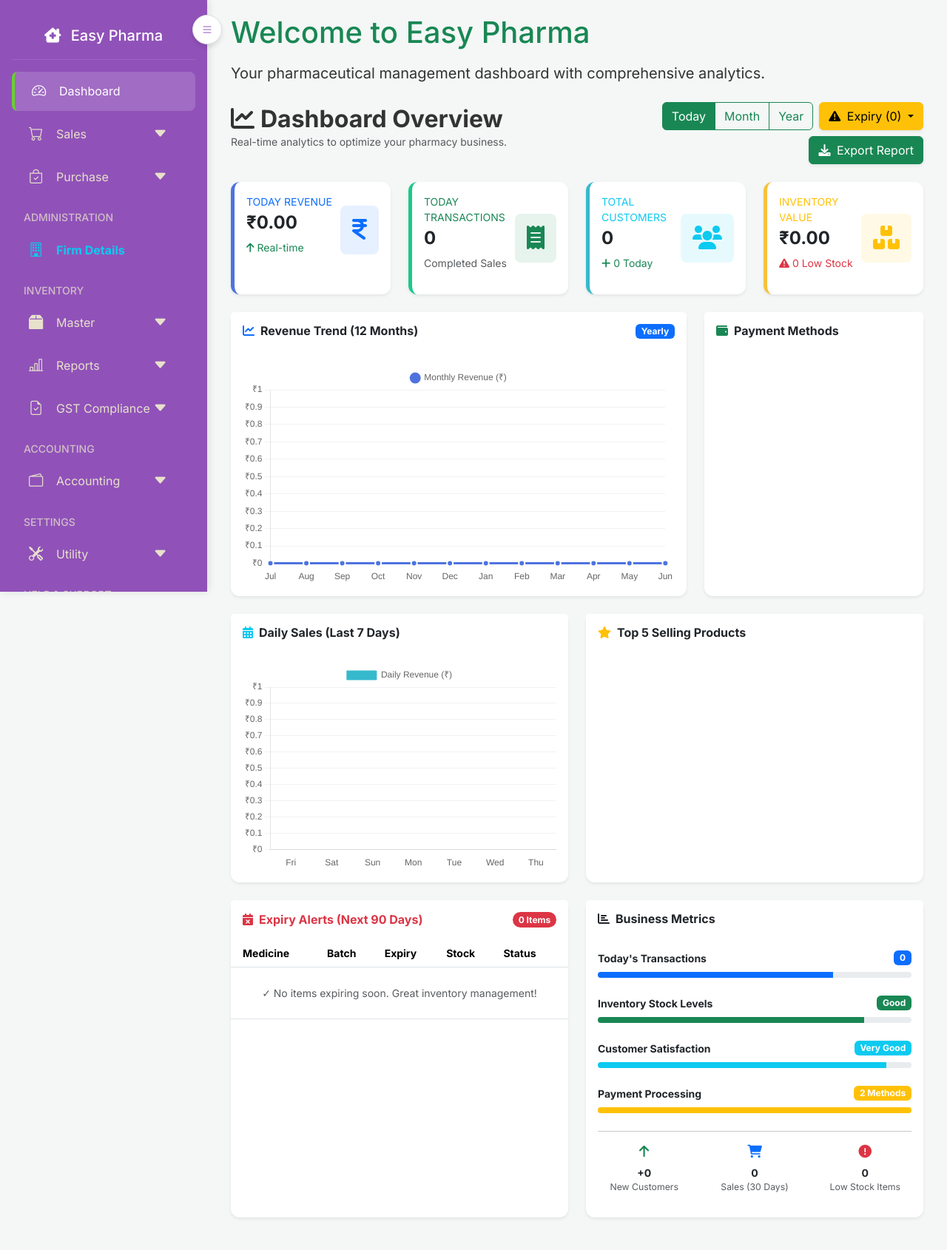
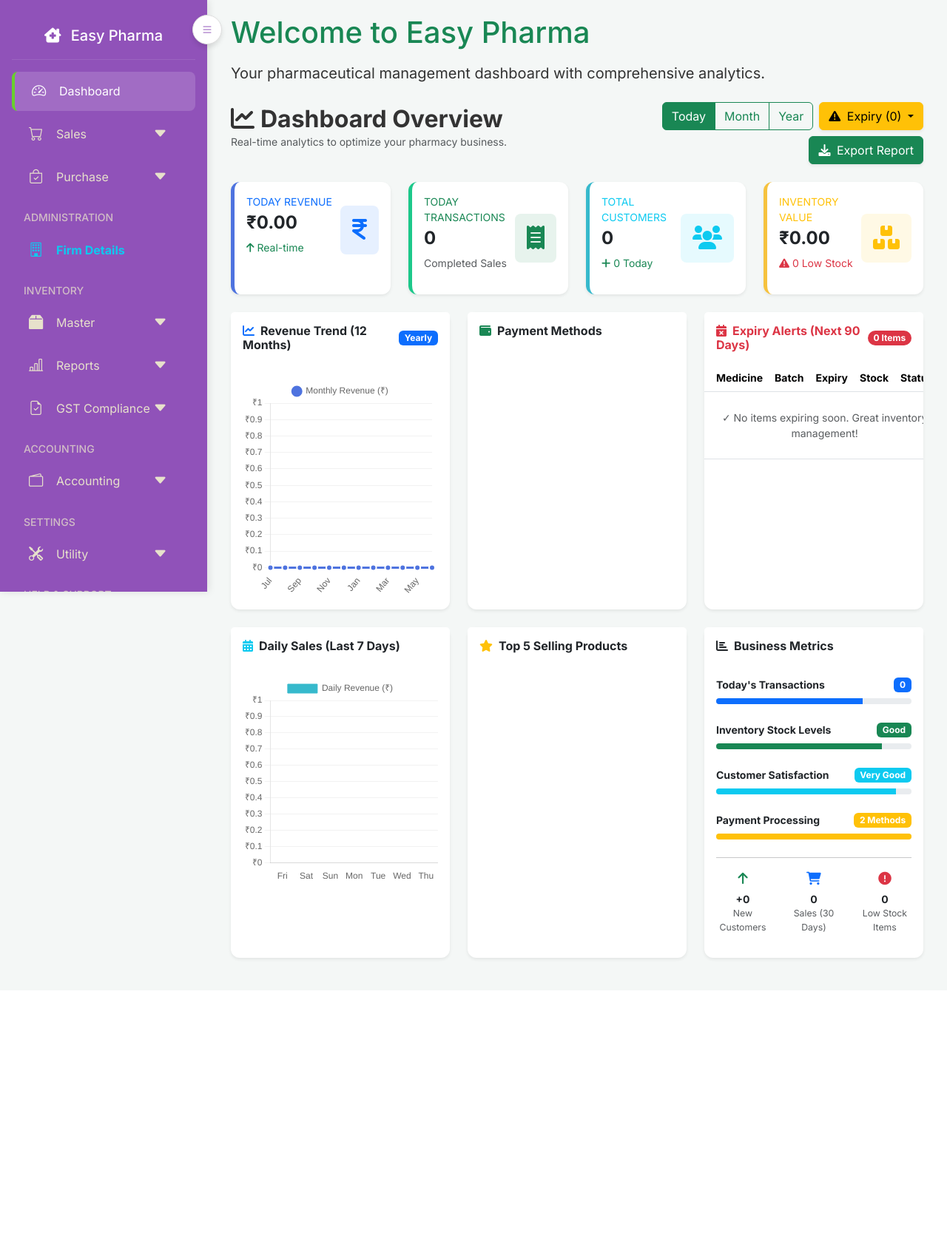
Before and after one commit to farooq1993/easy-pharma, a Django app: page /home in a window 1280 px wide. Shown: the whole page at 74% size. After the commit the page ends 1300 px from the top, so only its background shows below. Run offline with Django 5.2, Linux system fonts and the light colour scheme; data that the repository does not hold is empty; a map, chart or similar area stays blank; parts of the project's set-up code (start-up, migrations or seed data) failed here and were passed over.

Commit message:
modify dashboard

```diff
--- a/easypharma/templates/home.html
+++ b/easypharma/templates/home.html
@@ -125,7 +125,7 @@
     <!-- Charts Row 1: Revenue Trends -->
     <div class="row g-4 mb-4">
         <!-- Monthly Revenue Trend -->
-        <div class="col-lg-8">
+        <div class="col-lg-4">
             <div class="card border-0 shadow-sm h-100">
                 <div class="card-header bg-white border-0 py-3 d-flex justify-content-between align-items-center">
                     <h6 class="m-0 fw-bold text-dark"><i class="fas fa-chart-line me-2 text-primary"></i>Revenue Trend (12 Months)</h6>
@@ -152,43 +152,7 @@
                 </div>
             </div>
         </div>
-    </div>
-
-    <!-- Charts Row 2: Daily Sales & Top Products -->
-    <div class="row g-4 mb-4">
-        <!-- Daily Sales -->
-        <div class="col-lg-6">
-            <div class="card border-0 shadow-sm h-100">
-                <div class="card-header bg-white border-0 py-3">
-                    <h6 class="m-0 fw-bold text-dark"><i class="fas fa-calendar-days me-2 text-info"></i>Daily Sales (Last 7 Days)</h6>
-                </div>
-                <div class="card-body">
-                    <div style="height: 280px;">
-                        <canvas id="dailySalesChart"></canvas>
-                    </div>
-                </div>
-            </div>
-        </div>
-
-        <!-- Top Selling Products -->
-        <div class="col-lg-6">
-            <div class="card border-0 shadow-sm h-100">
-                <div class="card-header bg-white border-0 py-3">
-                    <h6 class="m-0 fw-bold text-dark"><i class="fas fa-star me-2 text-warning"></i>Top 5 Selling Products</h6>
-                </div>
-                <div class="card-body">
-                    <div style="height: 280px;">
-                        <canvas id="topProductsChart"></canvas>
-                    </div>
-                </div>
-            </div>
-        </div>
-    </div>
-
-    <!-- Alerts & Inventory Health Row -->
-    <div class="row g-4 mb-4">
-        <!-- Expiry Alerts -->
-        <div class="col-xl-6">
+        <div class="col-lg-4">
             <div class="card border-0 shadow-sm h-100">
                 <div class="card-header bg-white border-0 py-3 d-flex justify-content-between align-items-center">
                     <h6 class="m-0 fw-bold text-danger"><i class="fas fa-calendar-times me-2"></i>Expiry Alerts (Next 90 Days)</h6>
@@ -228,9 +192,38 @@
                 </div>
             </div>
         </div>
+    </div>
 
-        <!-- Quick Stats -->
-        <div class="col-xl-6">
+    <!-- Charts Row 2: Daily Sales & Top Products -->
+    <div class="row g-4 mb-4">
+        <!-- Daily Sales -->
+        <div class="col-lg-4">
+            <div class="card border-0 shadow-sm h-100">
+                <div class="card-header bg-white border-0 py-3">
+                    <h6 class="m-0 fw-bold text-dark"><i class="fas fa-calendar-days me-2 text-info"></i>Daily Sales (Last 7 Days)</h6>
+                </div>
+                <div class="card-body">
+                    <div style="height: 280px;">
+                        <canvas id="dailySalesChart"></canvas>
+                    </div>
+                </div>
+            </div>
+        </div>
+
+        <!-- Top Selling Products -->
+        <div class="col-lg-4">
+            <div class="card border-0 shadow-sm h-100">
+                <div class="card-header bg-white border-0 py-3">
+                    <h6 class="m-0 fw-bold text-dark"><i class="fas fa-star me-2 text-warning"></i>Top 5 Selling Products</h6>
+                </div>
+                <div class="card-body">
+                    <div style="height: 280px;">
+                        <canvas id="topProductsChart"></canvas>
+                    </div>
+                </div>
+            </div>
+        </div>
+        <div class="col-lg-4">
             <div class="card border-0 shadow-sm h-100">
                 <div class="card-header bg-white border-0 py-3">
                     <h6 class="m-0 fw-bold text-dark"><i class="fas fa-chart-bar me-2"></i>Business Metrics</h6>
@@ -304,6 +297,54 @@
                 </div>
             </div>
         </div>
+    </div>
+
+    <!-- Alerts & Inventory Health Row -->
+    <div class="row g-4 mb-4">
+        <!-- Expiry Alerts -->
+        <!-- <div class="col-xl-6">
+            <div class="card border-0 shadow-sm h-100">
+                <div class="card-header bg-white border-0 py-3 d-flex justify-content-between align-items-center">
+                    <h6 class="m-0 fw-bold text-danger"><i class="fas fa-calendar-times me-2"></i>Expiry Alerts (Next 90 Days)</h6>
+                    <span class="badge bg-danger rounded-pill">{{ near_expiry_batches|length }} Items</span>
+                </div>
+                <div class="card-body p-0">
+                    <div class="table-responsive">
+                        <table class="table table-hover align-middle mb-0 small">
+                            <thead class="bg-light text-muted">
+                                <tr>
+                                    <th class="ps-3">Medicine</th>
+                                    <th>Batch</th>
+                                    <th>Expiry</th>
+                                    <th>Stock</th>
+                                    <th class="pe-3">Status</th>
+                                </tr>
+                            </thead>
+                            <tbody>
+                                {% for batch in near_expiry_batches %}
+                                <tr>
+                                    <td class="ps-3 fw-bold">{{ batch.product.product_name }}</td>
+                                    <td><span class="badge bg-light text-dark border">{{ batch.batch_number }}</span></td>
+                                    <td class="text-danger fw-bold">{{ batch.expiry_date|date:"M Y" }}</td>
+                                    <td>{{ batch.current_quantity }} Units</td>
+                                    <td class="pe-3">
+                                        <span class="badge bg-warning text-dark">Expiring Soon</span>
+                                    </td>
+                                </tr>
+                                {% empty %}
+                                <tr>
+                                    <td colspan="5" class="text-center py-4 text-muted">✓ No items expiring soon. Great inventory management!</td>
+                                </tr>
+                                {% endfor %}
+                            </tbody>
+                        </table>
+                    </div>
+                </div>
+            </div>
+        </div> -->
+
+        <!-- Quick Stats -->
+
     </div>
 </div>
 
--- a/easypharma/views.py
+++ b/easypharma/views.py
@@ -22,6 +22,7 @@ def home_view(request):
         'total_customers': total_customers,
         'low_stock_count': low_stock_count,
         'prescriptions_count': prescriptions_count,
+        'today_str': date.today().strftime('%Y-%m')
     }
     return render(request, "home.html", context)
 
```
